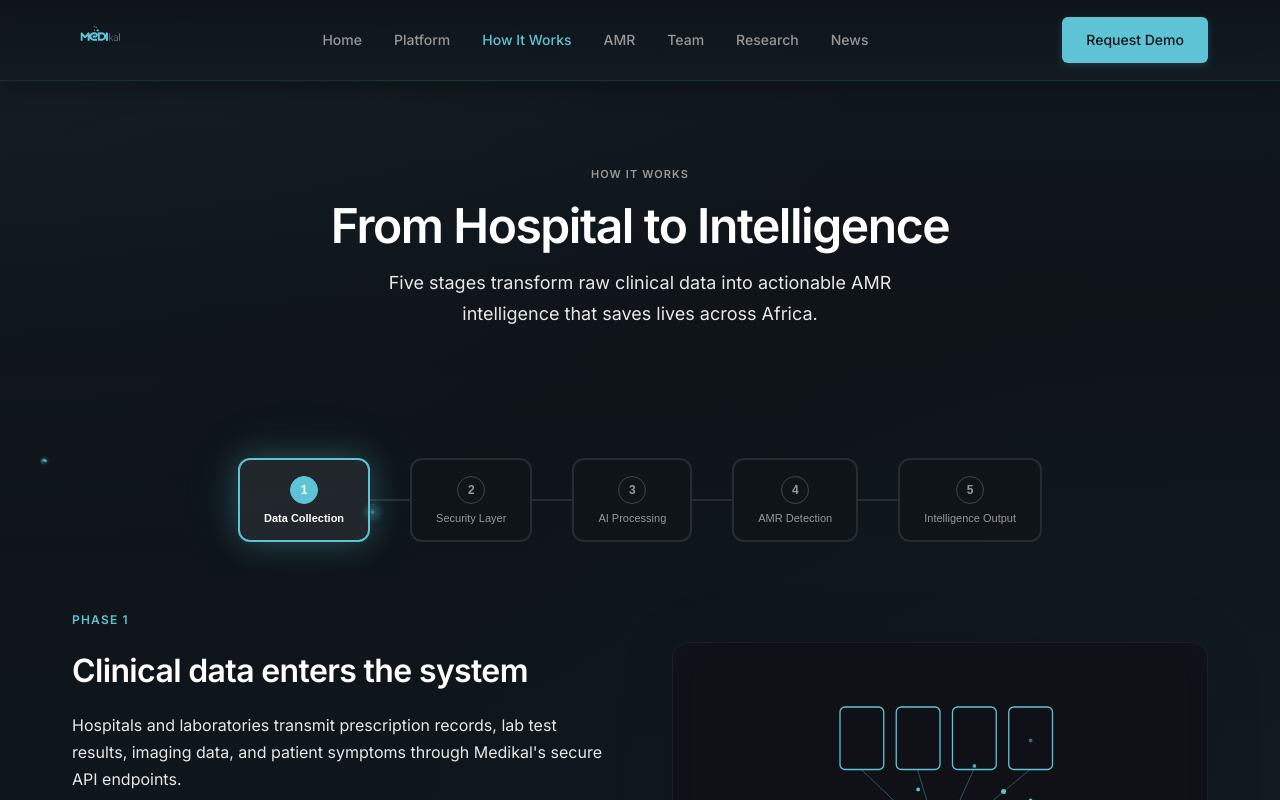
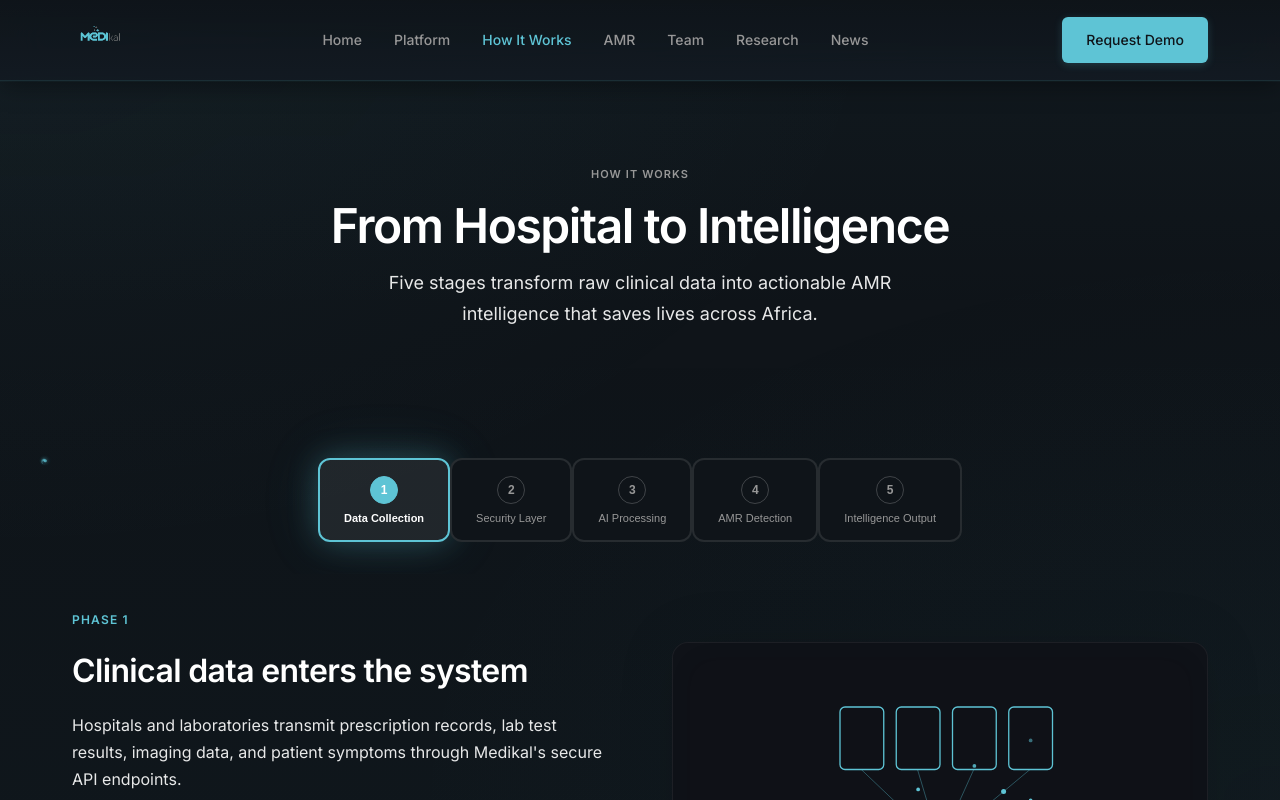
Before and after one commit to OlivierNDev/medikal_web2.0, a React (Create React App) app in the folder frontend/: page /how-it-works in a window 1280 px wide. Shown: the top 800 px of the page. Built offline with nearby package versions, Linux system fonts and the light colour scheme.

Commit message:
updated 7.5

```diff
--- a/frontend/src/pages/HowItWorks.js
+++ b/frontend/src/pages/HowItWorks.js
@@ -828,159 +828,6 @@ const HowItWorks = React.memo(function HowItWorks() {
                     </div>
                   )}
                 </motion.button>
-                {i < steps.length - 1 && (
-                  <div className={`step-connector ${activeStep > step.id ? 'filled' : ''}`}>
-                    {/* Traveling microbe from current step to next */}
-                    {activeStep === step.id && (
-                      <motion.div
-                        className="traveling-microbe-connector"
-                        initial={{ x: '-20px', opacity: 0, scale: 0 }}
-                        animate={{
-                          x: ['-20px', 'calc(100% + 20px)'],
-                          opacity: [0, 1, 1, 0],
-                          scale: [0, 1, 1, 0.8]
-                        }}
-                        transition={{
-                          duration: 2.5,
-                          repeat: Infinity,
-                          delay: 0.3,
-                          ease: [0.4, 0, 0.2, 1]
-                        }}
-                      >
-                        <svg
-                          width="24"
-                          height="24"
-                          viewBox="0 0 100 100"
-                          style={{ filter: 'drop-shadow(0 0 6px rgba(94, 196, 213, 0.8))' }}
-                        >
-                          {/* Outer membrane */}
-                          <circle
-                            cx="50"
-                            cy="50"
-                            r="35"
-                            fill="none"
-                            stroke="#5EC4D5"
-                            strokeWidth="2"
-                            opacity="0.4"
-                          />
-                          {/* Cell wall */}
-                          <circle
-                            cx="50"
-                            cy="50"
-                            r="25"
-                            fill="none"
-                            stroke="#5EC4D5"
-                            strokeWidth="1.5"
-                            opacity="0.6"
-                          />
-                          {/* Inner membrane */}
-                          <circle
-                            cx="50"
-                            cy="50"
-                            r="15"
-                            fill="none"
-                            stroke="#5EC4D5"
-                            strokeWidth="1"
-                            opacity="0.8"
-                          />
-                          {/* Flagella - animated */}
-                          <motion.path
-                            d="M 50 50 L 30 30 M 50 50 L 70 30 M 50 50 L 30 70 M 50 50 L 70 70"
-                            stroke="#5EC4D5"
-                            strokeWidth="1.2"
-                            opacity="0.5"
-                            strokeLinecap="round"
-                            animate={{
-                              rotate: [0, 360],
-                              opacity: [0.3, 0.6, 0.3]
-                            }}
-                            transition={{
-                              duration: 2,
-                              repeat: Infinity,
-                              ease: "linear"
-                            }}
-                          />
-                          {/* Nucleoid - glowing core */}
-                          <motion.ellipse
-                            cx="50"
-                            cy="50"
-                            rx="8"
-                            ry="12"
-                            fill="#5EC4D5"
-                            animate={{
-                              opacity: [0.3, 0.7, 0.3],
-                              scale: [1, 1.2, 1]
-                            }}
-                            transition={{
-                              duration: 1.5,
-                              repeat: Infinity,
-                              ease: "easeInOut"
-                            }}
-                          />
-                          {/* Glowing center */}
-                          <circle
-                            cx="50"
-                            cy="50"
-                            r="4"
-                            fill="#5EC4D5"
-                            opacity="0.9"
-                          />
-                        </svg>
-                      </motion.div>
-                    )}
-
-                    {/* Microbes for completed connectors */}
-                    {activeStep > step.id && (
-                      <>
-                        {[...Array(2)].map((_, idx) => (
-                          <motion.div
-                            key={idx}
-                            className="traveling-microbe-connector"
-                            initial={{ x: '-20px', opacity: 0, scale: 0 }}
-                            animate={{
-                              x: ['-20px', 'calc(100% + 20px)'],
-                              opacity: [0, 1, 1, 0],
-                              scale: [0, 1, 1, 0.8]
-                            }}
-                            transition={{
-                              duration: 2.5,
-                              repeat: Infinity,
-                              delay: idx * 1.2,
-                              ease: [0.4, 0, 0.2, 1]
-                            }}
-                          >
-                            <svg
-                              width="20"
-                              height="20"
-                              viewBox="0 0 100 100"
-                              style={{ filter: 'drop-shadow(0 0 4px rgba(94, 196, 213, 0.6))' }}
-                            >
-                              <circle cx="50" cy="50" r="30" fill="none" stroke="#5EC4D5" strokeWidth="1.5" opacity="0.3" />
-                              <circle cx="50" cy="50" r="20" fill="none" stroke="#5EC4D5" strokeWidth="1" opacity="0.5" />
-                              <circle cx="50" cy="50" r="12" fill="none" stroke="#5EC4D5" strokeWidth="0.8" opacity="0.7" />
-                              <motion.ellipse
-                                cx="50"
-                                cy="50"
-                                rx="6"
-                                ry="10"
-                                fill="#5EC4D5"
-                                animate={{
-                                  opacity: [0.2, 0.5, 0.2]
-                                }}
-                                transition={{
-                                  duration: 1.5,
-                                  repeat: Infinity,
-                                  ease: "easeInOut"
-                                }}
-                              />
-                              <circle cx="50" cy="50" r="3" fill="#5EC4D5" opacity="0.8" />
-                            </svg>
-                          </motion.div>
-                        ))}
-                      </>
-                    )}
-                  </div>
-                )}
               </React.Fragment>
             ))}
           </div>
```
